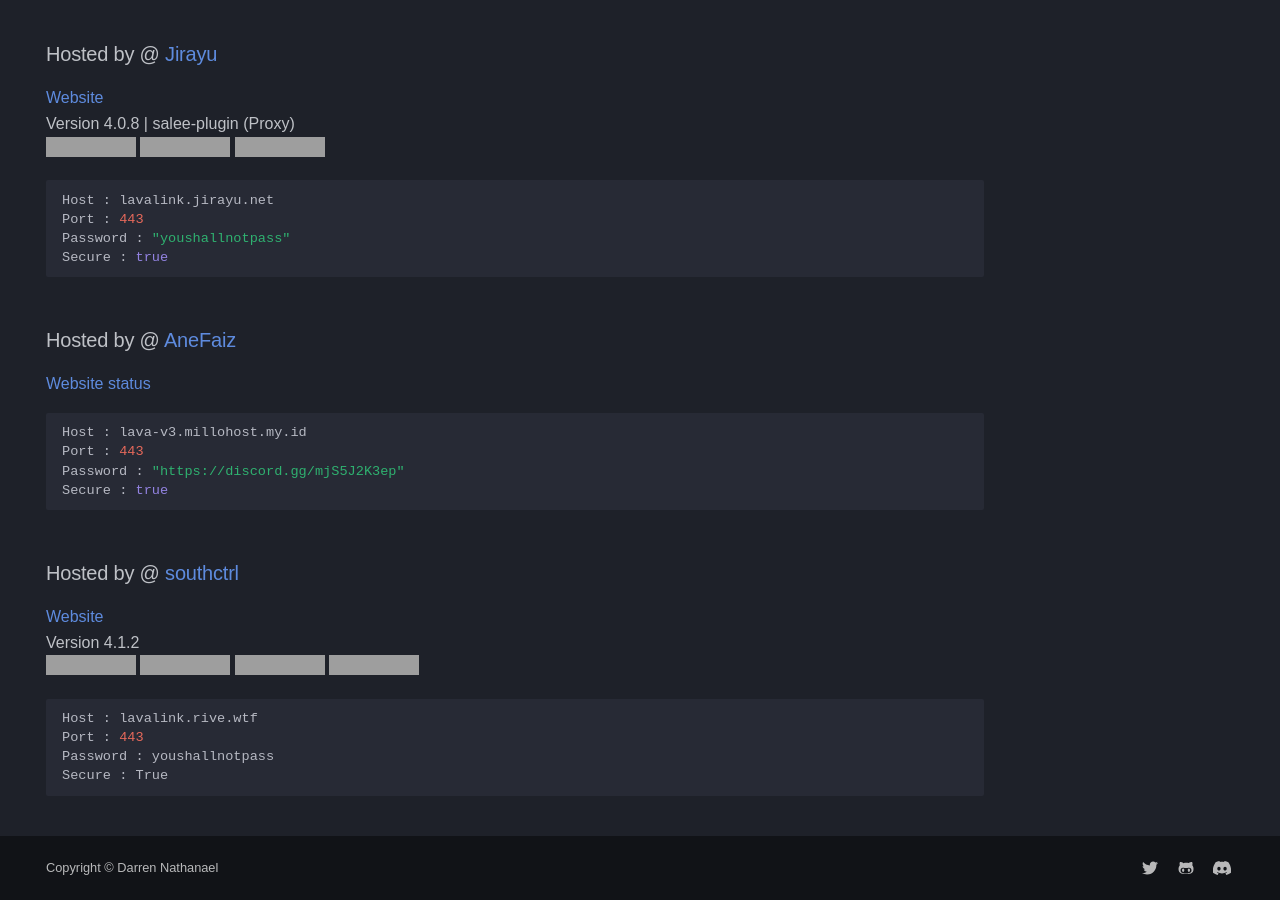
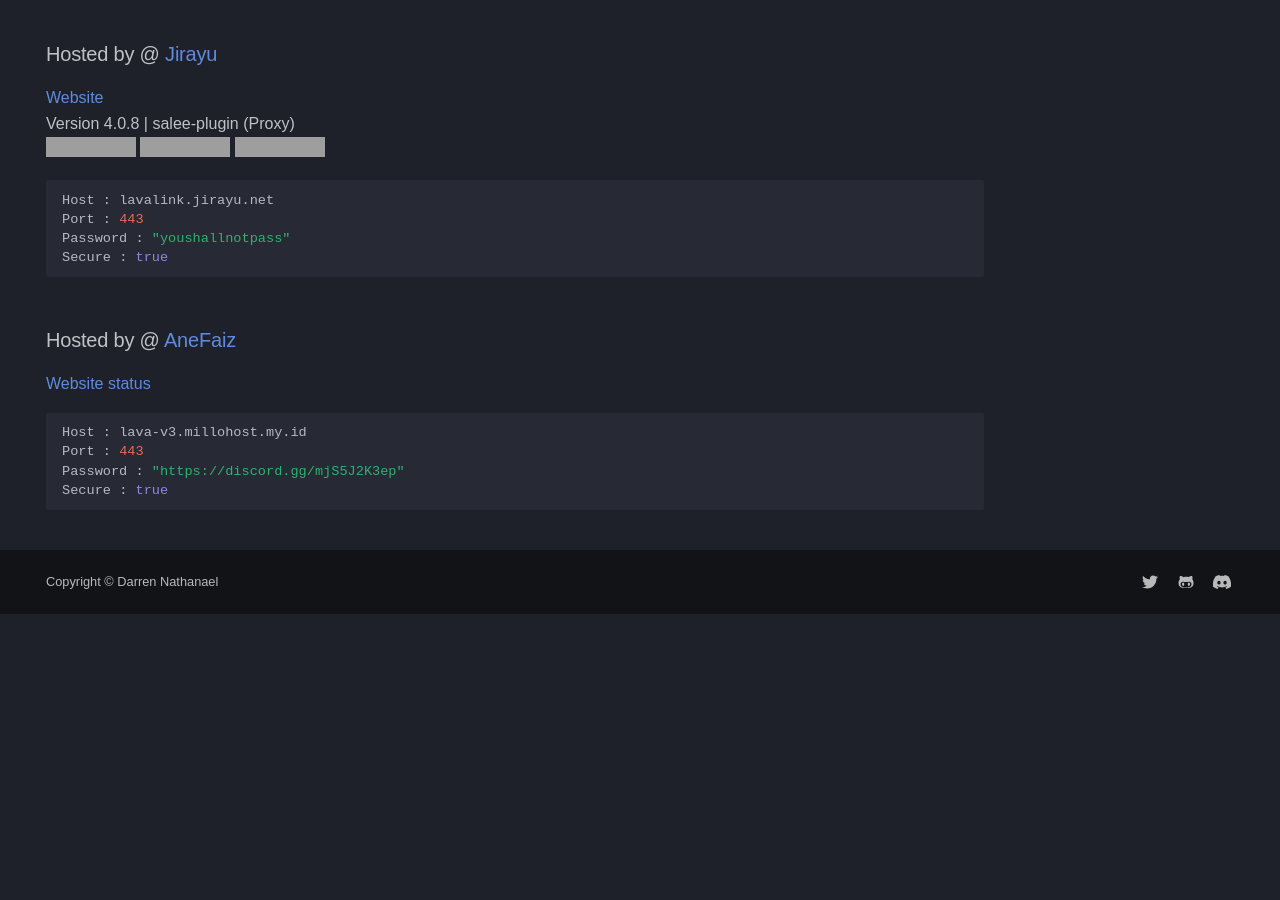
Before and after one commit to DarrenOfficial/lavalink-list, an MkDocs documentation site: the page built from docs/SSL/Lavalink-SSL.md, in a window 1280 px wide and 900 px high, scrolled down 972 px. Built offline with MkDocs 1.6.1 and Material for MkDocs 9.7.7, drawn with Linux system fonts in a browser that asks for light colours; some web fonts are replaced; comment, search, counter and statistics services are not loaded; a style sheet for code colours, icons or effects is not loaded; after the commit the page ends 1586 px from its top, so only the background shows below that; some of the changed text lies outside the part shown; grey boxes are pictures that could not be loaded.

Commit message:
Update Lavalink-SSL.md (#786)

````diff
--- a/docs/SSL/Lavalink-SSL.md
+++ b/docs/SSL/Lavalink-SSL.md
@@ -69,14 +69,3 @@ Port : 443
 Password : "https://discord.gg/mjS5J2K3ep"
 Secure : true
 ```
-
-### Hosted by @ [southctrl](https://discord.com/users/1252001166703853588)
-[Website](https://rive.wtf) <br />
-Version 4.1.2 <br />
-![status](https://status.rive.wtf/badge/status) ![load](https://status.rive.wtf/badge/memory) ![players](https://status.rive.wtf/badge/players) ![Uptime](https://status.rive.wtf/badge/uptime)
-```bash
-Host : lavalink.rive.wtf
-Port : 443
-Password : youshallnotpass
-Secure : True
-```
````
